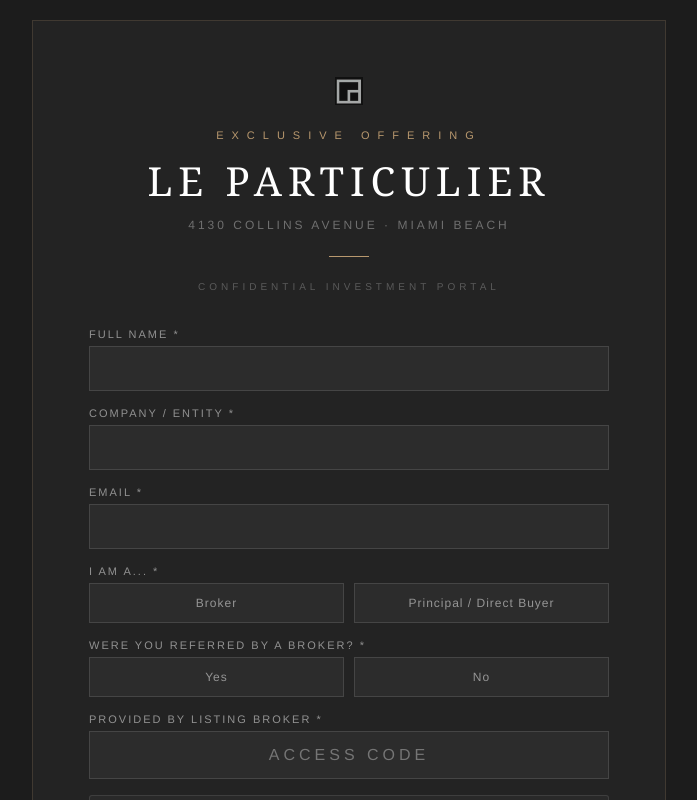
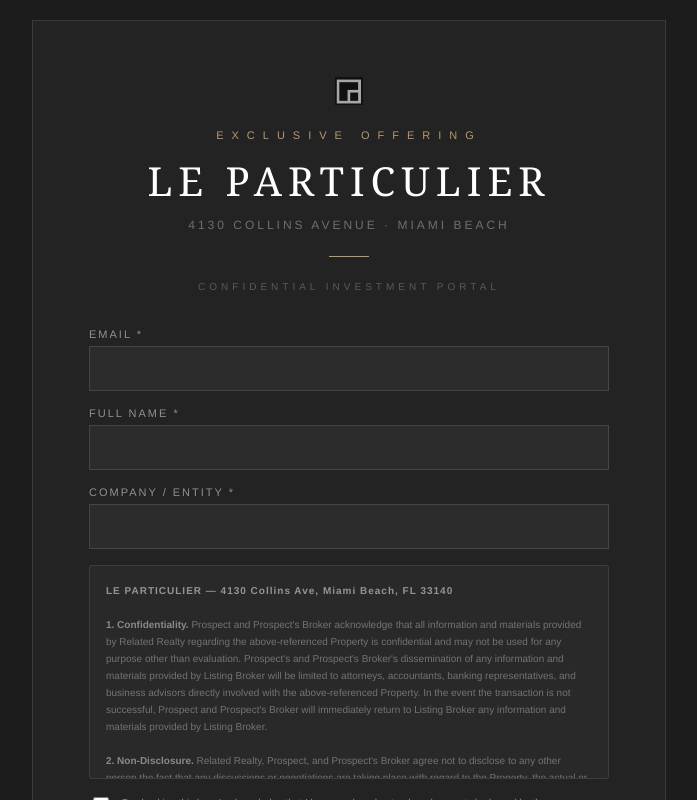
Before and after one commit to andresgrossmann/lp-dealroom, a React (Vite) app: page / in a window 1280 px wide. Shown: the top 800 px of the page, without its empty margins (291-988 px from the left). Built offline with nearby package versions, Linux system fonts and the light colour scheme.

Commit message:
Update App.jsx

```diff
--- a/src/App.jsx
+++ b/src/App.jsx
@@ -67,34 +67,24 @@ const GALLERY_IMAGES = [
 function AccessGate({ onAccept }) {
   const mobile = useIsMobile();
   const saved = (() => { try { return JSON.parse(localStorage.getItem("lp_user") || "{}"); } catch(e) { return {}; } })();
+  const [email, setEmail] = useState(saved.email || "");
   const [name, setName] = useState(saved.name || "");
   const [company, setCompany] = useState(saved.company || "");
-  const [email, setEmail] = useState(saved.email || "");
-  const [role, setRole] = useState(saved.role || "");
-  const [hasReferringBroker, setHasReferringBroker] = useState(saved.hasReferringBroker || "");
-  const [refBrokerName, setRefBrokerName] = useState(saved.refBrokerName || "");
-  const [refBrokerEmail, setRefBrokerEmail] = useState(saved.refBrokerEmail || "");
   const [rememberMe, setRememberMe] = useState(!!saved.name);
   const [signatureName, setSignatureName] = useState("");
-  const [code, setCode] = useState("");
   const [agreed, setAgreed] = useState(false);
   const [error, setError] = useState("");
   const [showAdminLogin, setShowAdminLogin] = useState(false);
   const [adminPin, setAdminPin] = useState("");
 
-  const ACCESS_CODE = "LP4130";
-  const valid = name && company && email && role && hasReferringBroker && code && agreed && signatureName && signatureName.trim().toLowerCase() === name.trim().toLowerCase() && (hasReferringBroker === "No" || refBrokerName);
+  const valid = email && name && company && agreed && signatureName && signatureName.trim().toLowerCase() === name.trim().toLowerCase();
 
   const handleEnter = () => {
     if (!valid) return;
-    if (code.toUpperCase() !== ACCESS_CODE) {
-      setError("Invalid access code. Please contact the listing team.");
-      return;
-    }
     // Save or clear remember me
     try {
       if (rememberMe) {
-        localStorage.setItem("lp_user", JSON.stringify({ name, company, email, role, hasReferringBroker, refBrokerName, refBrokerEmail }));
+        localStorage.setItem("lp_user", JSON.stringify({ name, company, email }));
       } else {
         localStorage.removeItem("lp_user");
       }
@@ -104,8 +94,8 @@ function AccessGate({ onAccept }) {
       fetch(API_URL, {
         method: "POST",
         body: JSON.stringify({
-          action: "logVisitor", name, company, email, role, hasReferringBroker,
-          refBrokerName: refBrokerName || "", refBrokerEmail: refBrokerEmail || "",
+          action: "logVisitor", name, company, email, role: "", hasReferringBroker: "",
+          refBrokerName: "", refBrokerEmail: "",
           eSignature: signatureName,
           ndaVersion: "NDA v1.0",
           disclaimerAccepted: new Date().toLocaleString("en-US", { timeZone: "America/New_York" }),
@@ -114,7 +104,7 @@ function AccessGate({ onAccept }) {
         }),
       });
     } catch(e) {}
-    onAccept({ name, company, email, role, broker: "" });
+    onAccept({ name, company, email, role: "", broker: "" });
   };
 
   const inputStyle = { width: "100%", padding: "14px 16px", background: "rgba(255,255,255,0.04)", border: "1px solid rgba(255,255,255,0.12)", borderRadius: 0, color: "#fff", fontSize: 13, outline: "none", fontFamily: FONT, boxSizing: "border-box", letterSpacing: 0.5, transition: "border-color 0.3s", };
@@ -133,56 +123,12 @@ function AccessGate({ onAccept }) {
         </div>
 
         <div style={{ display: "flex", flexDirection: "column", gap: 16 }}>
-          {[["Full Name *", name, setName, "text"], ["Company / Entity *", company, setCompany, "text"], ["Email *", email, setEmail, "email"]].map(([label, val, setter, type]) => (
+          {[["Email *", email, setEmail, "email"], ["Full Name *", name, setName, "text"], ["Company / Entity *", company, setCompany, "text"]].map(([label, val, setter, type]) => (
             <div key={label}>
               <label style={{ fontSize: 11, color: "rgba(255,255,255,0.5)", letterSpacing: 2, textTransform: "uppercase", display: "block", marginBottom: 6 }}>{label}</label>
               <input type={type} value={val} onChange={(e) => { setter(e.target.value); setError(""); }} style={inputStyle} />
             </div>
           ))}
-
-          <div>
-            <label style={{ fontSize: 11, color: "rgba(255,255,255,0.5)", letterSpacing: 2, textTransform: "uppercase", display: "block", marginBottom: 6 }}>I am a... *</label>
-            <div style={{ display: "flex", gap: 10 }}>
-              {["Broker", "Principal / Direct Buyer"].map((r) => (
-                <button key={r} onClick={() => { setRole(r); setError(""); }}
-                  style={{ flex: 1, padding: "12px 16px", background: role === r ? "rgba(184,152,110,0.15)" : "rgba(255,255,255,0.04)", border: role === r ? "1px solid " + ACCENT : "1px solid rgba(255,255,255,0.12)", color: role === r ? ACCENT : "rgba(255,255,255,0.5)", fontSize: 12, fontWeight: role === r ? 600 : 400, letterSpacing: 1, cursor: "pointer", fontFamily: FONT, transition: "all 0.3s" }}>
-                  {r}
-                </button>
-              ))}
-            </div>
-          </div>
-
-          <div>
-            <label style={{ fontSize: 11, color: "rgba(255,255,255,0.5)", letterSpacing: 2, textTransform: "uppercase", display: "block", marginBottom: 6 }}>Were you referred by a broker? *</label>
-            <div style={{ display: "flex", gap: 10 }}>
-              {["Yes", "No"].map((opt) => (
-                <button key={opt} onClick={() => { setHasReferringBroker(opt); setError(""); }}
-                  style={{ flex: 1, padding: "12px 16px", background: hasReferringBroker === opt ? "rgba(184,152,110,0.15)" : "rgba(255,255,255,0.04)", border: hasReferringBroker === opt ? "1px solid " + ACCENT : "1px solid rgba(255,255,255,0.12)", color: hasReferringBroker === opt ? ACCENT : "rgba(255,255,255,0.5)", fontSize: 12, fontWeight: hasReferringBroker === opt ? 600 : 400, letterSpacing: 1, cursor: "pointer", fontFamily: FONT, transition: "all 0.3s" }}>
-                  {opt}
-                </button>
-              ))}
-            </div>
-          </div>
-
-          {hasReferringBroker === "Yes" && (
-            <div style={{ background: "rgba(255,255,255,0.02)", border: "1px solid rgba(255,255,255,0.08)", padding: 16, display: "flex", flexDirection: "column", gap: 12 }}>
-              <div style={{ fontSize: 10, color: "rgba(255,255,255,0.4)", letterSpacing: 2, marginBottom: 2 }}>REFERRING BROKER DETAILS</div>
-              {[["Broker Name *", refBrokerName, setRefBrokerName], ["Broker Email", refBrokerEmail, setRefBrokerEmail]].map(([label, val, setter]) => (
-                <div key={label}>
-                  <label style={{ fontSize: 10, color: "rgba(255,255,255,0.4)", letterSpacing: 1, display: "block", marginBottom: 4 }}>{label}</label>
-                  <input type="text" value={val} onChange={(e) => setter(e.target.value)} style={{ ...inputStyle, padding: "10px 14px", fontSize: 12 }} />
-                </div>
-              ))}
-            </div>
-          )}
-
-          <div>
-            <label style={{ fontSize: 11, color: "rgba(255,255,255,0.5)", letterSpacing: 2, textTransform: "uppercase", display: "block", marginBottom: 6 }}>Provided by Listing Broker *</label>
-            <input type="text" value={code} onChange={(e) => { setCode(e.target.value); setError(""); }}
-              onKeyDown={(e) => { if (e.key === "Enter") handleEnter(); }}
-              placeholder="Access Code"
-              style={{ ...inputStyle, letterSpacing: 4, textTransform: "uppercase", textAlign: "center", fontSize: 16 }} />
-          </div>
 
           {error && (
             <div style={{ padding: 12, background: "rgba(198,40,40,0.12)", border: "1px solid rgba(198,40,40,0.3)", borderRadius: 3, textAlign: "center" }}>
```
